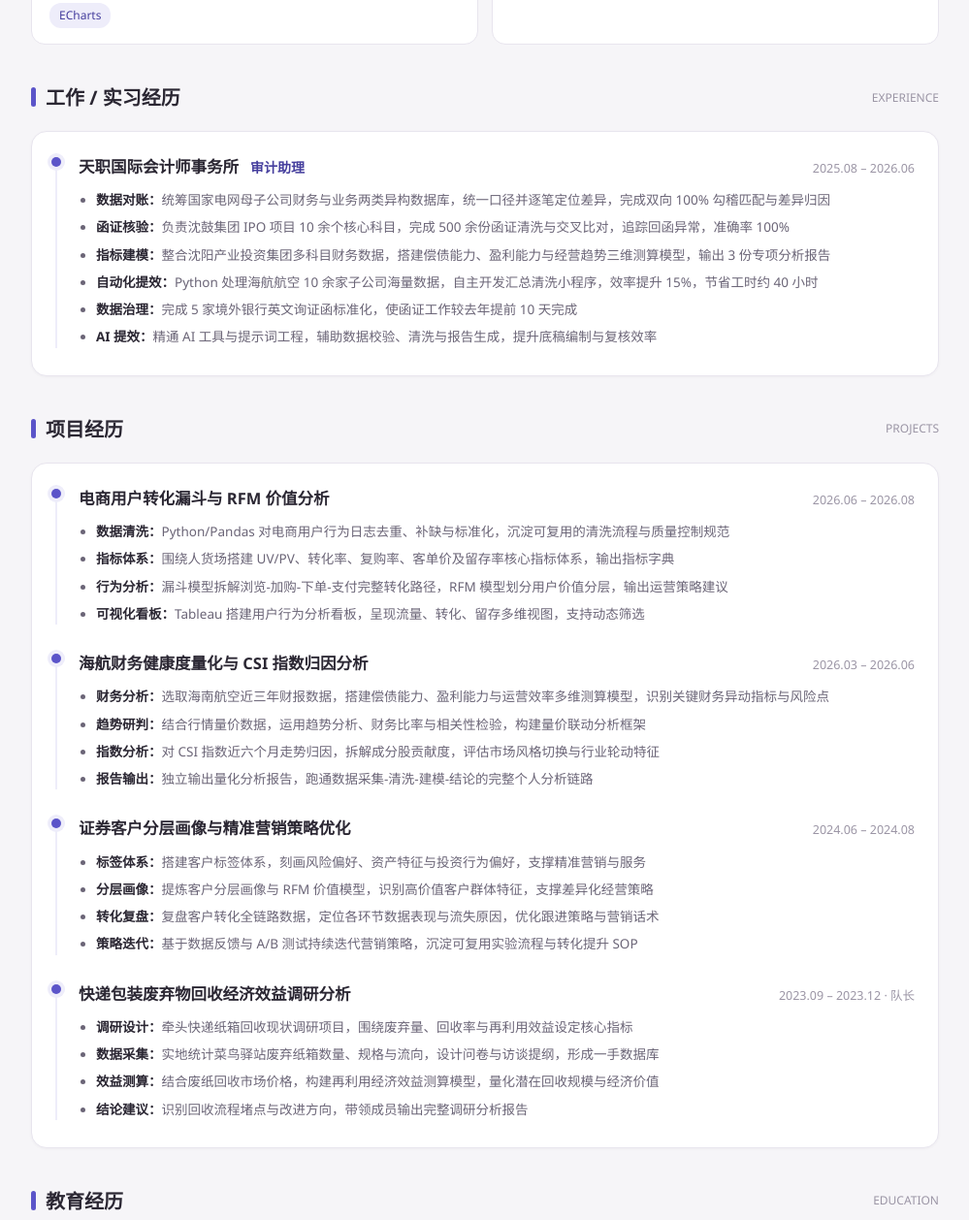
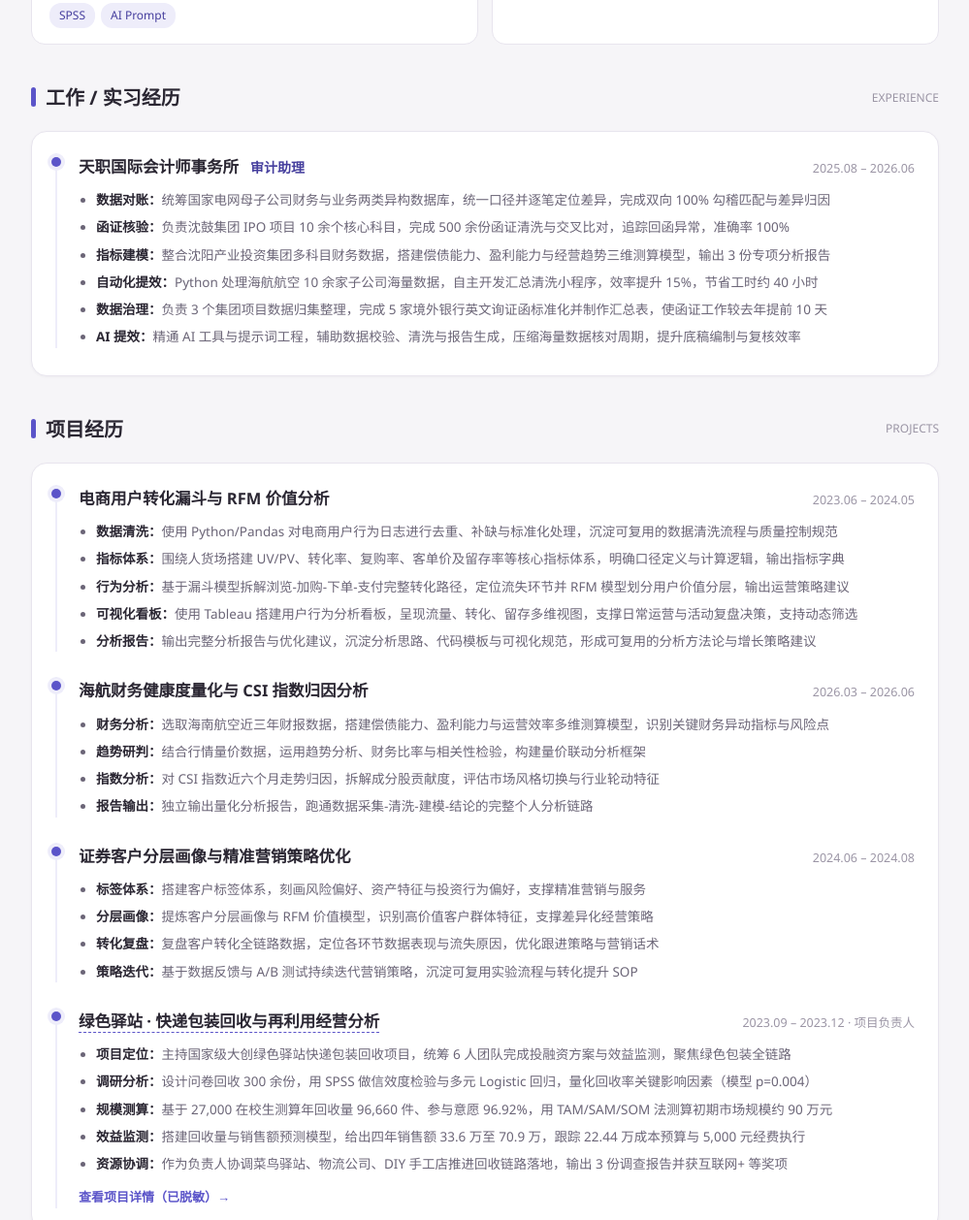
Before and after one commit to OI-CTFsky/revenue-dashboard, a plain HTML site: page index.html in a window 1280 px wide. Shown: the part 712-1970 px from the top of the page at 97% size, without its empty margins (140-1139 px from the left). Drawn offline with Linux system fonts and the light colour scheme.

Commit message:
platform: 同步新版简历内容（更新项目、添加绿色驿站卡片与导航）

```diff
--- a/index.html
+++ b/index.html
@@ -4,7 +4,7 @@
 <meta charset="UTF-8">
 <meta name="viewport" content="width=device-width, initial-scale=1.0">
 <title>刘健博 · 数据分析个人平台 | 简历与作品集</title>
-<meta name="description" content="刘健博个人平台：数据分析 / 数据运营求职，简历与交互式作品集（营收智能仪表盘、异动诊断报告、SQL 代码速查）。">
+<meta name="description" content="刘健博个人平台：数据分析 / 数据运营求职，杭州。简历与交互式作品集：营收智能仪表盘、异动诊断报告、SQL 代码速查、绿色驿站国家级大创项目。">
 <style>
   :root{
     --ink:#2b2733; --ink-2:#6b6577; --ink-3:#9b95a5;
@@ -88,6 +88,7 @@
   .work .cover.c2{background:linear-gradient(135deg,#0A1424,#12305c)}
   .work .cover.c3{background:linear-gradient(135deg,#fdf6e6,#f9ecd0)}
   .work .cover.c4{background:linear-gradient(135deg,#1e2227,#2c3e50)}
+  .work .cover.c5{background:linear-gradient(135deg,#e6f5ee,#c9e9da)}
   .work .body{padding:16px 18px 18px;flex:1;display:flex;flex-direction:column}
   .work h3{font-size:15.5px;font-weight:700;margin-bottom:6px}
   .work p{font-size:12.5px;color:var(--ink-2);flex:1}
@@ -133,6 +134,7 @@
       <a href="#projects">项目经历</a>
       <a href="#edu">教育</a>
       <a href="#works">作品集</a>
+      <a href="green-station.html">绿色驿站</a>
       <a href="sql-cheatsheet.html">SQL</a>
     </div>
     <a class="dl" href="resume.pdf" download>下载简历 PDF</a>
@@ -169,8 +171,8 @@
     <div class="skill-grid">
       <div class="skill">
         <h3>📊 数据分析</h3>
-        <p>Python（Pandas 自动化脚本）、SQL / MySQL 数据查询、Tableau 可视化看板、Stata / MATLAB 统计建模、AI 提示词工程</p>
-        <div class="tags"><span>Python</span><span>Pandas</span><span>SQL</span><span>Tableau</span><span>Stata</span><span>MATLAB</span><span>ECharts</span></div>
+        <p>Python（Pandas 自动化脚本）、SQL / MySQL 数据查询、Tableau 可视化看板、Stata / MATLAB 统计建模、AI Prompt 提示词工程</p>
+        <div class="tags"><span>Python</span><span>Pandas</span><span>SQL / MySQL</span><span>Tableau</span><span>Stata</span><span>MATLAB</span><span>SPSS</span><span>AI Prompt</span></div>
       </div>
       <div class="skill">
         <h3>🧰 办公与证书</h3>
@@ -194,8 +196,8 @@
           <li><b>函证核验：</b>负责沈鼓集团 IPO 项目 10 余个核心科目，完成 500 余份函证清洗与交叉比对，追踪回函异常，准确率 100%</li>
           <li><b>指标建模：</b>整合沈阳产业投资集团多科目财务数据，搭建偿债能力、盈利能力与经营趋势三维测算模型，输出 3 份专项分析报告</li>
           <li><b>自动化提效：</b>Python 处理海航航空 10 余家子公司海量数据，自主开发汇总清洗小程序，效率提升 15%，节省工时约 40 小时</li>
-          <li><b>数据治理：</b>完成 5 家境外银行英文询证函标准化，使函证工作较去年提前 10 天完成</li>
-          <li><b>AI 提效：</b>精通 AI 工具与提示词工程，辅助数据校验、清洗与报告生成，提升底稿编制与复核效率</li>
+          <li><b>数据治理：</b>负责 3 个集团项目数据归集整理，完成 5 家境外银行英文询证函标准化并制作汇总表，使函证工作较去年提前 10 天</li>
+          <li><b>AI 提效：</b>精通 AI 工具与提示词工程，辅助数据校验、清洗与报告生成，压缩海量数据核对周期，提升底稿编制与复核效率</li>
         </ul>
       </div>
     </div>
@@ -205,12 +207,13 @@
     <h2 class="sec">项目经历<em>PROJECTS</em></h2>
     <div class="card">
       <div class="exp">
-        <div class="head"><h3>电商用户转化漏斗与 RFM 价值分析</h3><span class="date">2026.06 – 2026.08</span></div>
+        <div class="head"><h3>电商用户转化漏斗与 RFM 价值分析</h3><span class="date">2023.06 – 2024.05</span></div>
         <ul>
-          <li><b>数据清洗：</b>Python/Pandas 对电商用户行为日志去重、补缺与标准化，沉淀可复用的清洗流程与质量控制规范</li>
-          <li><b>指标体系：</b>围绕人货场搭建 UV/PV、转化率、复购率、客单价及留存率核心指标体系，输出指标字典</li>
-          <li><b>行为分析：</b>漏斗模型拆解浏览-加购-下单-支付完整转化路径，RFM 模型划分用户价值分层，输出运营策略建议</li>
-          <li><b>可视化看板：</b>Tableau 搭建用户行为分析看板，呈现流量、转化、留存多维视图，支持动态筛选</li>
+          <li><b>数据清洗：</b>使用 Python/Pandas 对电商用户行为日志进行去重、补缺与标准化处理，沉淀可复用的数据清洗流程与质量控制规范</li>
+          <li><b>指标体系：</b>围绕人货场搭建 UV/PV、转化率、复购率、客单价及留存率等核心指标体系，明确口径定义与计算逻辑，输出指标字典</li>
+          <li><b>行为分析：</b>基于漏斗模型拆解浏览-加购-下单-支付完整转化路径，定位流失环节并 RFM 模型划分用户价值分层，输出运营策略建议</li>
+          <li><b>可视化看板：</b>使用 Tableau 搭建用户行为分析看板，呈现流量、转化、留存多维视图，支撑日常运营与活动复盘决策，支持动态筛选</li>
+          <li><b>分析报告：</b>输出完整分析报告与优化建议，沉淀分析思路、代码模板与可视化规范，形成可复用的分析方法论与增长策略建议</li>
         </ul>
       </div>
       <div class="exp">
@@ -232,13 +235,15 @@
         </ul>
       </div>
       <div class="exp">
-        <div class="head"><h3>快递包装废弃物回收经济效益调研分析</h3><span class="date">2023.09 – 2023.12 · 队长</span></div>
+        <div class="head"><h3><a href="green-station.html" style="color:inherit;text-decoration:none;border-bottom:1.5px dashed var(--accent)">绿色驿站 · 快递包装回收与再利用经营分析</a></h3><span class="date">2023.09 – 2023.12 · 项目负责人</span></div>
         <ul>
-          <li><b>调研设计：</b>牵头快递纸箱回收现状调研项目，围绕废弃量、回收率与再利用效益设定核心指标</li>
-          <li><b>数据采集：</b>实地统计菜鸟驿站废弃纸箱数量、规格与流向，设计问卷与访谈提纲，形成一手数据库</li>
-          <li><b>效益测算：</b>结合废纸回收市场价格，构建再利用经济效益测算模型，量化潜在回收规模与经济价值</li>
-          <li><b>结论建议：</b>识别回收流程堵点与改进方向，带领成员输出完整调研分析报告</li>
+          <li><b>项目定位：</b>主持国家级大创绿色驿站快递包装回收项目，统筹 6 人团队完成投融资方案与效益监测，聚焦绿色包装全链路</li>
+          <li><b>调研分析：</b>设计问卷回收 300 余份，用 SPSS 做信效度检验与多元 Logistic 回归，量化回收率关键影响因素（模型 p=0.004）</li>
+          <li><b>规模测算：</b>基于 27,000 在校生测算年回收量 96,660 件、参与意愿 96.92%，用 TAM/SAM/SOM 法测算初期市场规模约 90 万元</li>
+          <li><b>效益监测：</b>搭建回收量与销售额预测模型，给出四年销售额 33.6 万至 70.9 万，跟踪 22.44 万成本预算与 5,000 元经费执行</li>
+          <li><b>资源协调：</b>作为负责人协调菜鸟驿站、物流公司、DIY 手工店推进回收链路落地，输出 3 份调查报告并获互联网+ 等奖项</li>
         </ul>
+        <div style="margin-top:10px"><a href="green-station.html" style="font-size:13px;font-weight:600;color:var(--accent);text-decoration:none">查看项目详情（已脱敏）→</a></div>
       </div>
     </div>
   </section>
@@ -288,6 +293,15 @@
           <span class="go">查看笔记 →</span>
         </div>
       </a>
+      <a class="work" href="green-station.html">
+        <div class="cover c5">♻️</div>
+        <div class="body">
+          <h3>绿色驿站 · 国家级大创项目</h3>
+          <p>快递包装自动化回收与再利用：行业调研、SPSS 多元 Logistic 回归、TAM/SAM/SOM 规模测算与四年财务预测、投融资方案（已脱敏）。</p>
+          <div class="meta"><span>国家级立项</span><span>SPSS 回归</span><span>财务建模</span><span>项目负责人</span></div>
+          <span class="go">查看项目 →</span>
+        </div>
+      </a>
       <a class="work" href="resume.pdf">
         <div class="cover c3">📄</div>
         <div class="body">
```
